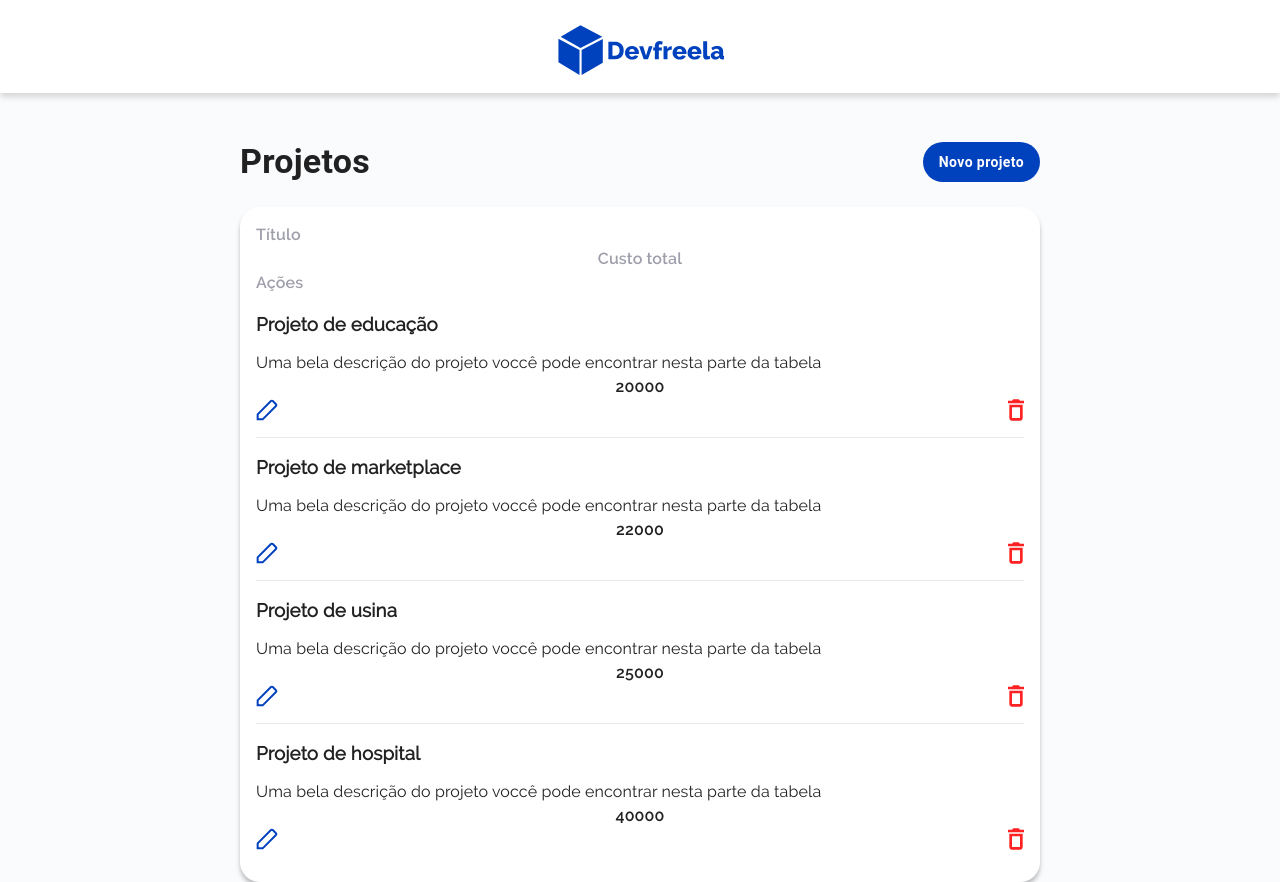
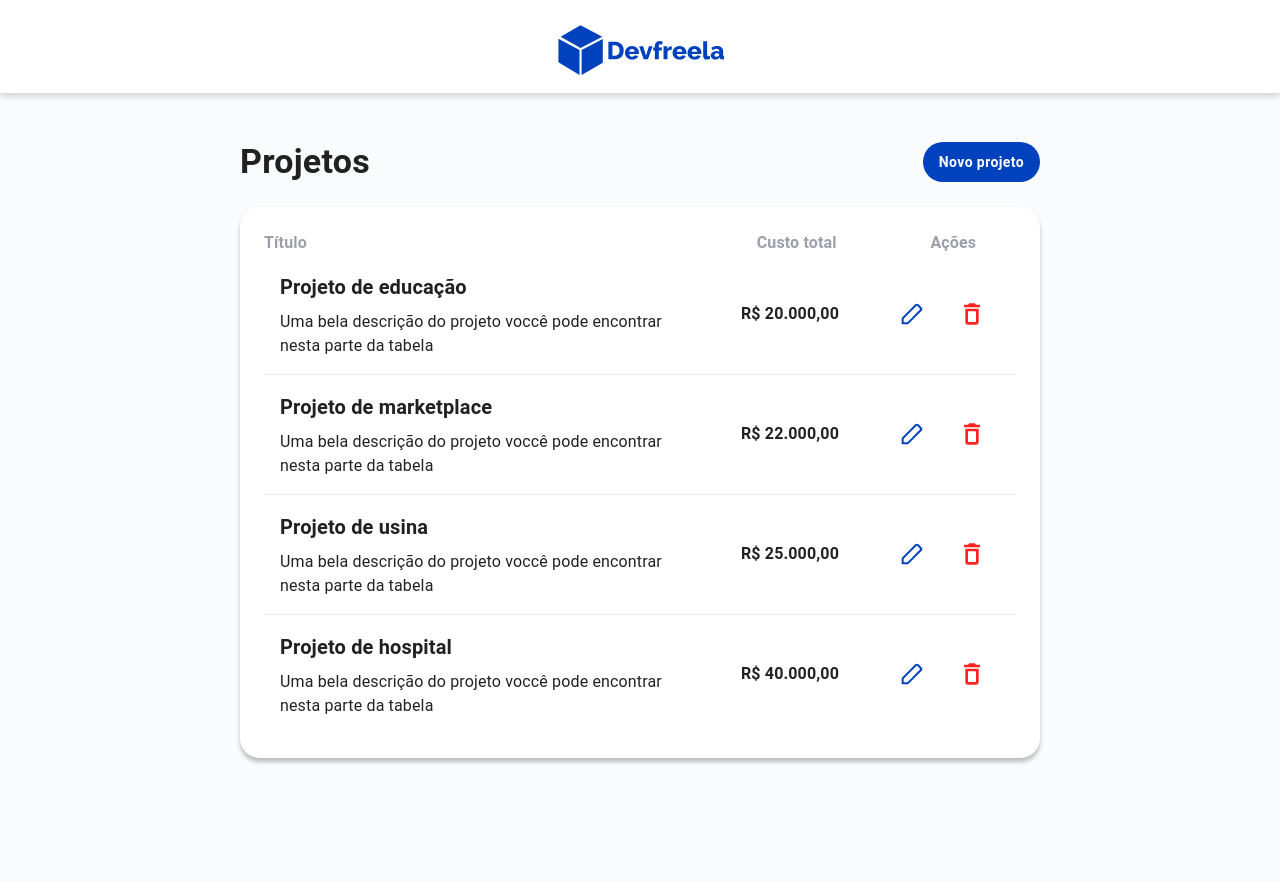
Before and after one commit to giopellizzoni/DevFreelaReact, a React (Create React App) app: page / in a window 1280 px wide. After the commit the page ends 800 px from the top, so only its background shows below. Built offline with nearby package versions, Linux system fonts and the light colour scheme.

Commit message:
Rewrite ProjectTable Component

```diff
--- a/src/commons/constants/colors.js
+++ b/src/commons/constants/colors.js
@@ -1,2 +1,3 @@
 export const BLACK_SQUEEZE = '#F9FBFD'
 export const COBALT = '#0041BE'
+export const SANTAS_GRAY = '#9F9FAC'
--- /dev/null
+++ b/src/commons/utils/money.js
@@ -0,0 +1,2 @@
+export const formatCurrency = (value) =>
+  value.toLocaleString("pt-br", { style: "currency", currency: 'BRL' });
--- a/src/containers/ProjectTable/ProjectTable.jsx
+++ b/src/containers/ProjectTable/ProjectTable.jsx
@@ -1,23 +1,29 @@
 import React from "react";
 import PropTypes from "prop-types";
+import { Grid, Typography } from "@mui/material";
 import TableItem from "./TableItem";
-import "./styles.css";
+import {
+  TableContainerStyled,
+  ValueColumnStyled,
+  ActionColumnStyled,
+} from "./styles";
+import { SANTAS_GRAY } from "../../commons/constants/colors";
 
 function ProjectTable({ projectData }) {
   return (
-    <div className="table-container">
+    <TableContainerStyled>
       <div>
-        <div className="row">
-          <div className="col-7 description-column">
-            <h4>Título</h4>
-          </div>
-          <div className="col-3 value-column">
-            <h4>Custo total</h4>
-          </div>
-          <div className="col-2 action-column">
-            <h4>Ações</h4>
-          </div>
-        </div>
+        <Grid container>
+          <Grid item xs={7}>
+            <Typography color={SANTAS_GRAY} fontWeight="bold">Título</Typography>
+          </Grid>
+          <ValueColumnStyled item xs={3}>
+            <Typography color={SANTAS_GRAY} fontWeight="bold">Custo total</Typography>
+          </ValueColumnStyled>
+          <ActionColumnStyled item xs={2}>
+            <Typography color={SANTAS_GRAY} fontWeight="bold">Ações</Typography>
+          </ActionColumnStyled>
+        </Grid>
       </div>
       {projectData?.map(({ name, description, value }) => (
         <TableItem
@@ -27,7 +33,7 @@ function ProjectTable({ projectData }) {
           value={value}
         />
       ))}
-    </div>
+    </TableContainerStyled>
   );
 }
 
--- a/src/containers/ProjectTable/TableItem.jsx
+++ b/src/containers/ProjectTable/TableItem.jsx
@@ -1,24 +1,39 @@
 import React from "react";
 import PropTypes from "prop-types";
+import { Grid, Typography, IconButton } from "@mui/material";
 import { ReactComponent as PencilIcon } from "../../assets/images/icon-pencil.svg";
 import { ReactComponent as TrashIcon } from "../../assets/images/icon-trash.svg";
-import "./styles.css";
+import {
+  TableLineStyled,
+  ValueColumnStyled,
+  ActionColumnStyled,
+} from "./styles";
+
+import { formatCurrency } from "../../commons/utils/money";
 
 function TableItem({ name, description, value }) {
   return (
-    <div className="row table-line">
-      <div className="col-7 description-column">
-        <h3>{name}</h3>
-        <p>{description}</p>
-      </div>
-      <div className="col-3 value-column">
-        <span>{value}</span>
-      </div>
-      <div className="col-2 action-column">
-        <PencilIcon onClick={() => console.log("cliquei para editar")} />
-        <TrashIcon onClick={() => console.log("cliquei para remover")} />
-      </div>
-    </div>
+    <TableLineStyled container>
+      <Grid item xs={7}>
+        <Typography variant="h6" fontWeight="bold" gutterBottom>
+          {name}
+        </Typography>
+        <Typography variant="body1">{description}</Typography>
+      </Grid>
+      <ValueColumnStyled item xs={3}>
+        <Typography variant="body1" fontWeight="bold">
+          {formatCurrency(value)}
+        </Typography>
+      </ValueColumnStyled>
+      <ActionColumnStyled item xs={2}>
+        <IconButton onClick={() => console.log("cliquei para editar")}>
+          <PencilIcon />
+        </IconButton>
+        <IconButton onClick={() => console.log("cliquei para remover")}>
+          <TrashIcon />
+        </IconButton>
+      </ActionColumnStyled>
+    </TableLineStyled>
   );
 }
 
--- a/src/containers/ProjectTable/styles.css
+++ /dev/null
@@ -1,58 +0,0 @@
-.table-line {
-  border-bottom: 1px solid rgba(196, 196, 196, 0.35);
-  padding: 16px 0;
-}
-
-.table-line:last-child {
-  border: none;
-}
-
-.value-column,
-.action-column {
-  display: flex;
-  align-items: center;
-}
-
-.value-column {
-  justify-content: center;
-}
-
-.action-column {
-  justify-content: space-between;
-}
-
-.description-column h3,
-.description-column p {
-  font-family: "ralewayregular";
-}
-
-.description-column h3 {
-  margin: 0 0 12px 0;
-}
-
-.description-column p {
-  margin: 0;
-}
-
-.value-column span {
-  font-family: "ralewaysemibold";
-}
-
-.action-column svg {
-  cursor: pointer;
-}
-
-.description-column h4,
-.value-column h4,
-.action-column h4 {
-  font-family: "ralewaysemibold";
-  margin: 0;
-  color: #9f9fac;
-}
-
-.table-container {
-  background-color: #ffffff;
-  box-shadow: 0px 4px 4px rgba(0, 0, 0, 0.25);
-  border-radius: 20px;
-  padding: 16px;
-}
--- /dev/null
+++ b/src/containers/ProjectTable/styles.js
@@ -0,0 +1,28 @@
+import styled from "styled-components";
+import { Grid } from "@mui/material";
+
+export const TableLineStyled = styled(Grid)`
+  border-bottom: 1px solid rgba(196, 196, 196, 0.35);
+  padding: 16px;
+
+  &:last-child {
+    border: none;
+  }
+`;
+
+export const ValueColumnStyled = styled(Grid)`
+  display: flex;
+  align-items: center;
+  justify-content: center;
+`;
+
+export const ActionColumnStyled = styled(ValueColumnStyled)`
+  justify-content: space-around;
+`;
+
+export const TableContainerStyled = styled.div`
+  background-color: #ffffff;
+  box-shadow: 0px 4px 4px rgba(0, 0, 0, 0.25);
+  border-radius: 20px;
+  padding: 24px;
+`;
```
Also changed, not shown: 1 other file (tests, documents, lock files or other folders).
